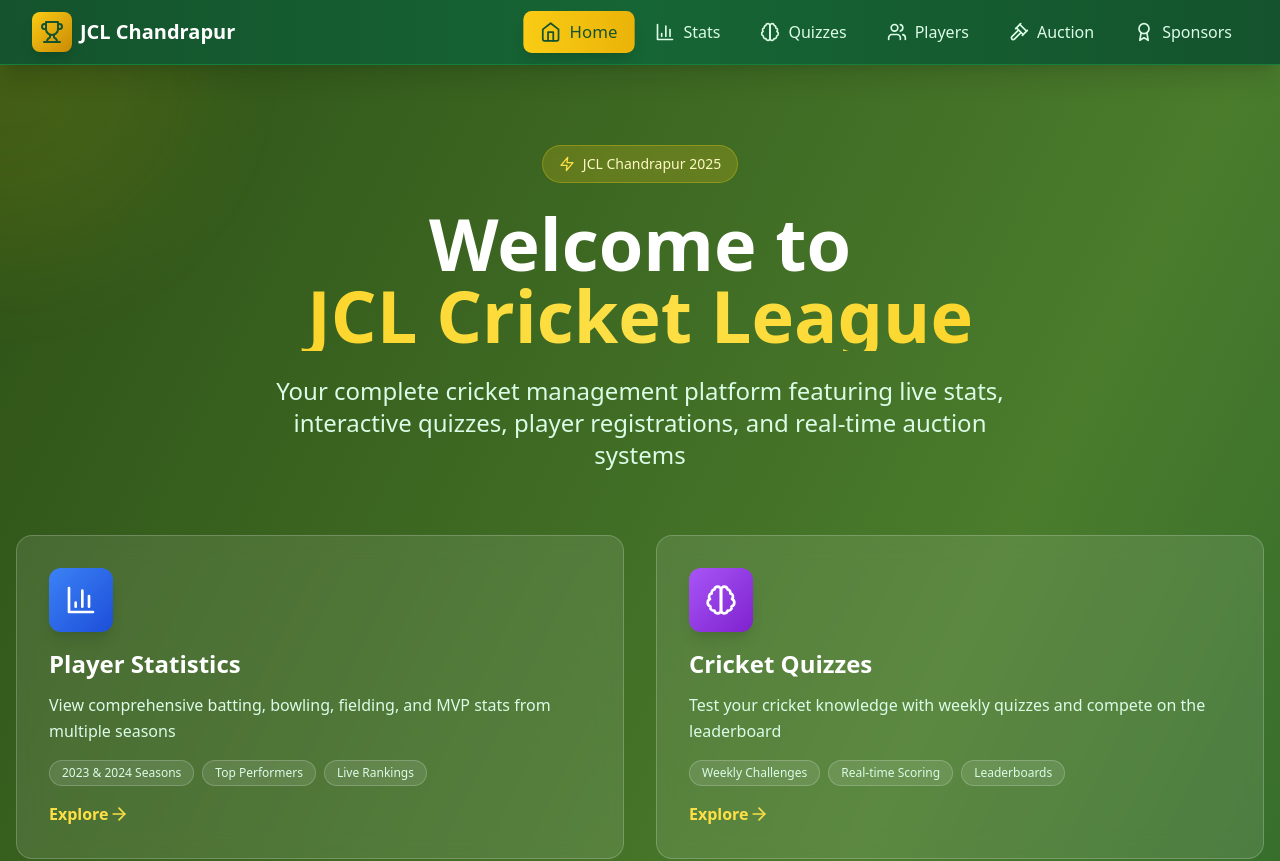
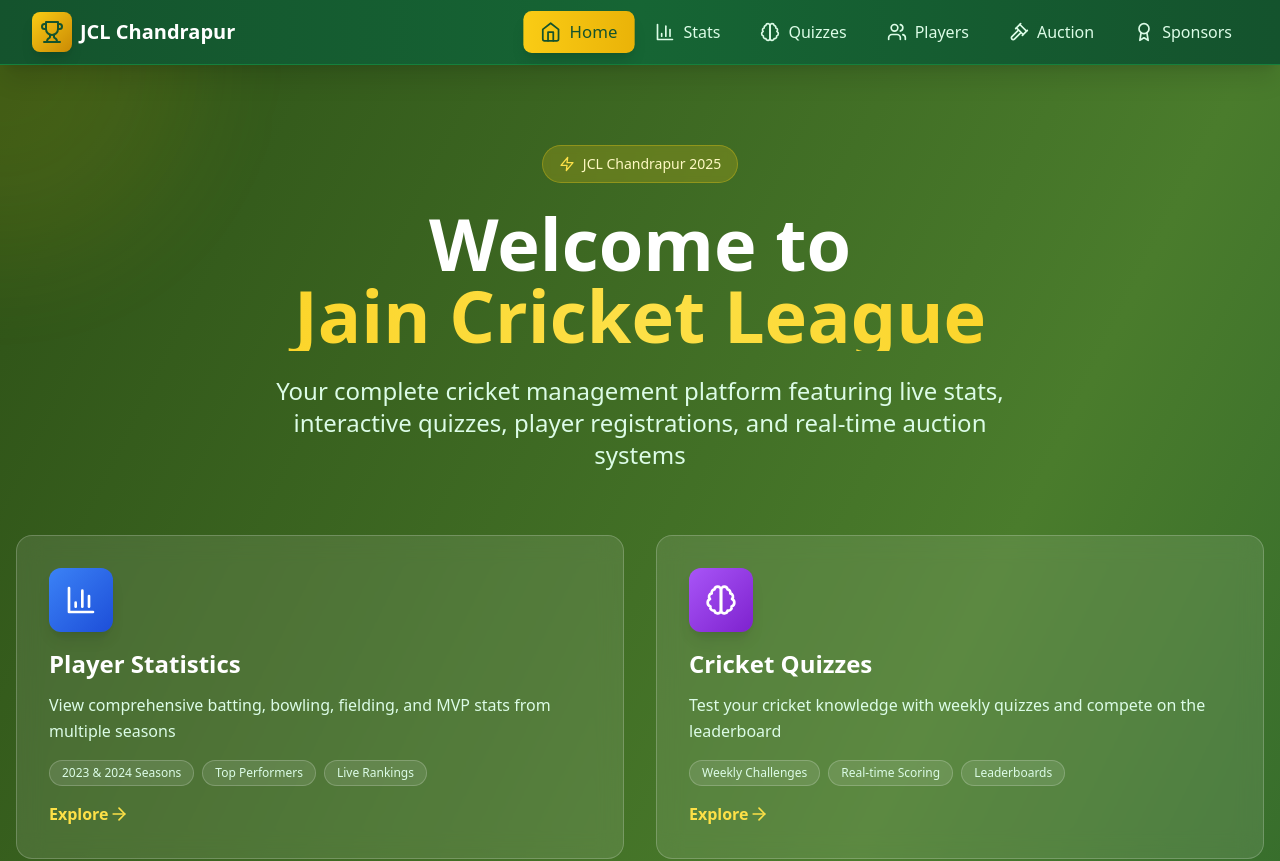
Before and after one commit to rajkothari-3156/JCL-Chandrapur, a Next.js app: page / in a window 1280 px wide. Shown: the top 861 px of the page. Built offline with nearby package versions, Linux system fonts and the light colour scheme.

Commit message:
updated app and app stats

```diff
--- a/app/page.tsx
+++ b/app/page.tsx
@@ -72,7 +72,7 @@ export default function Home() {
               <h1 className="text-5xl md:text-7xl font-bold text-white mb-6 leading-tight">
                 Welcome to
                 <span className="block bg-gradient-to-r from-yellow-400 via-yellow-300 to-yellow-400 bg-clip-text text-transparent">
-                  JCL Cricket League
+                  Jain Cricket League
                 </span>
               </h1>
 
--- a/app/stats/page.tsx
+++ b/app/stats/page.tsx
@@ -65,7 +65,7 @@ export default function StatsPage() {
         {/* Header */}
         <div className="text-center mb-8">
           <h1 className="text-4xl md:text-6xl font-bold text-white mb-2 drop-shadow-lg">
-            JCL Cricket Leaderboard
+            Jain Cricket League Leaderboard
           </h1>
           <p className="text-xl text-green-100">Player Performance Statistics</p>
         </div>
```
